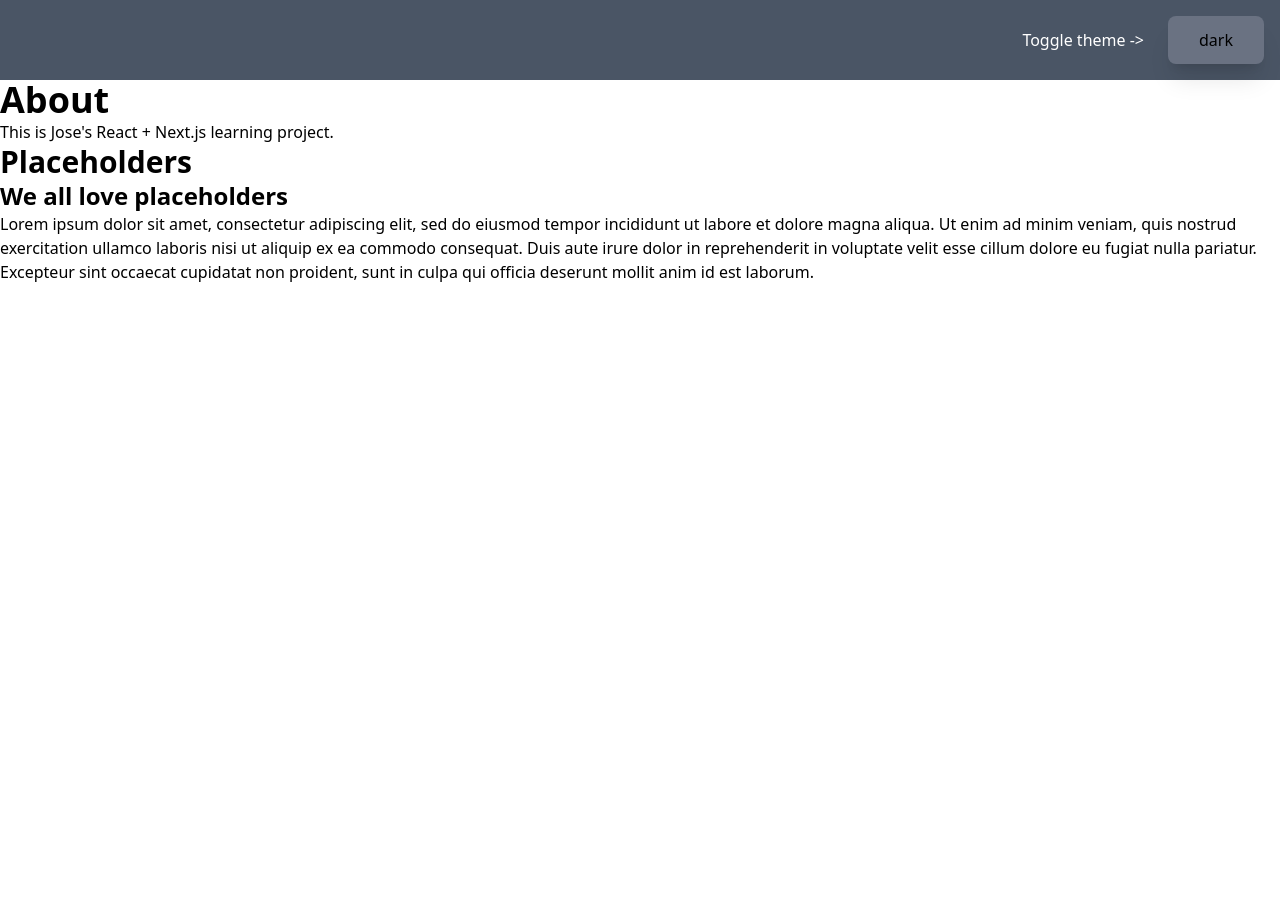
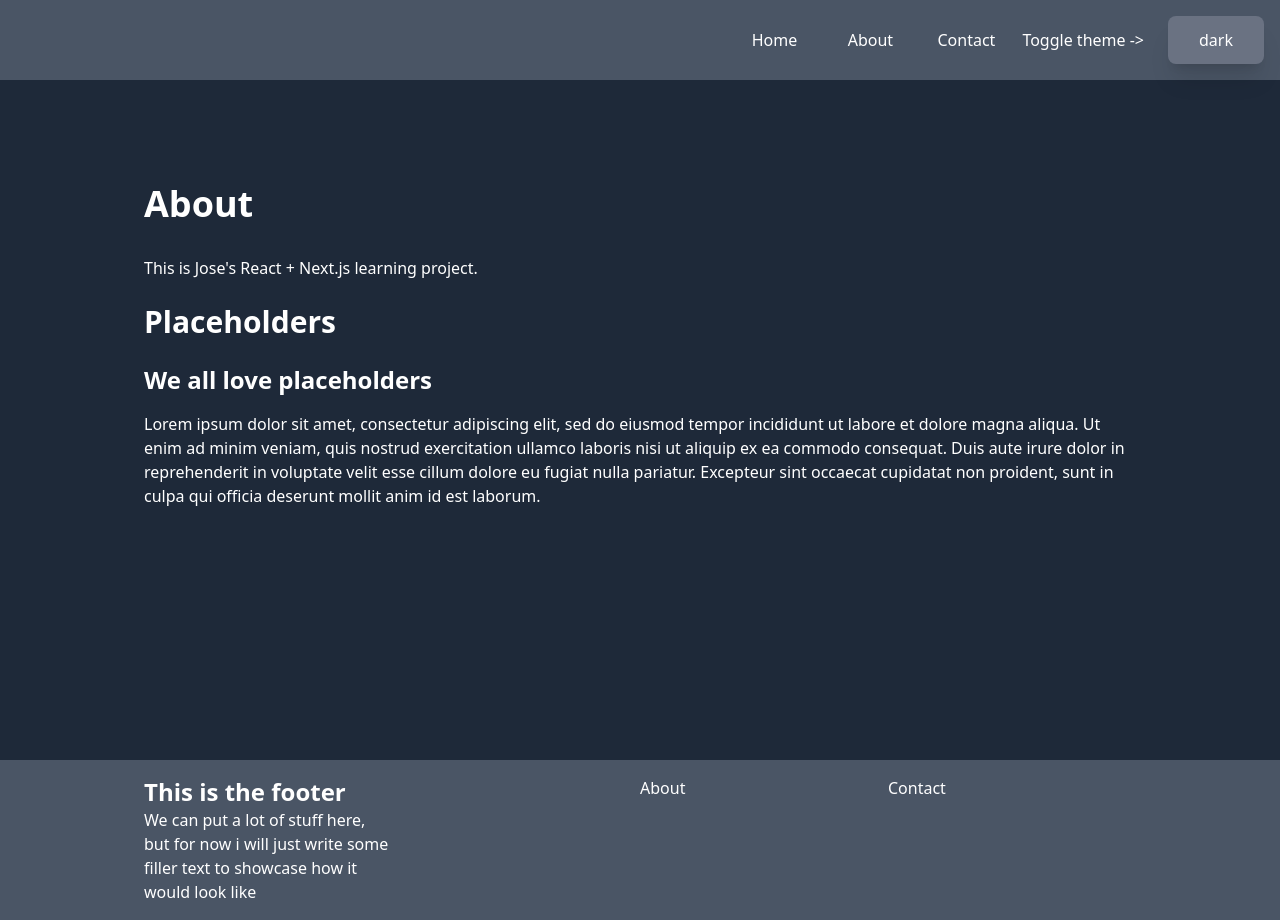
Before and after one commit to Jomapisa/test-app, a Next.js app: page /about in a window 1280 px wide. Before the commit the page ends 800 px from the top, so only its background shows below. Built offline with nearby package versions, Linux system fonts and the light colour scheme.

Commit message:
fill navbar, create footer, additional styling

```diff
--- a/src/app/about/page.tsx
+++ b/src/app/about/page.tsx
@@ -1,14 +1,20 @@
+"use client"
 
+import {useTheme} from "@/context/ThemeContext";
 
 export default function About() {
 
+    const theme = useTheme();
+
+    const bgColor = theme.theme === "light" ? "bg-white" : "bg-gray-800";
+    const textColor = theme.theme === "light" ? "" : "text-white";
 
     return(
-        <div>
-            <h1 className="font-extrabold text-4xl">About</h1>
+        <div  className={`h-[85vh] w-full px-36 py-18 ${bgColor} ${textColor}`}>
+            <h1 className="font-extrabold text-4xl my-8">About</h1>
             <p>This is Jose's React + Next.js learning project. </p>
-            <h2 className="font-bold text-3xl">Placeholders</h2>
-            <h3 className="font-bold text-2xl">We all love placeholders</h3>
+            <h2 className="font-bold text-3xl my-6">Placeholders</h2>
+            <h3 className="font-bold text-2xl my-4">We all love placeholders</h3>
             <p>Lorem ipsum dolor sit amet, consectetur adipiscing elit, sed do eiusmod tempor incididunt ut labore et dolore magna aliqua. Ut enim ad minim veniam, quis nostrud exercitation ullamco laboris nisi ut aliquip ex ea commodo consequat. Duis aute irure dolor in reprehenderit in voluptate velit esse cillum dolore eu fugiat nulla pariatur. Excepteur sint occaecat cupidatat non proident, sunt in culpa qui officia deserunt mollit anim id est laborum.</p>
         </div>
     )
--- a/src/app/contact/page.tsx
+++ b/src/app/contact/page.tsx
@@ -1,9 +1,17 @@
+"use client"
 
+import { useTheme } from "@/context/ThemeContext";
 
 export default function Contact() {
+
+    const theme = useTheme();
+
+    const bgColor = theme.theme === "light" ? "bg-white" : "bg-gray-800";
+    const textColor = theme.theme === "light" ? "" : "text-white";
+
     return(
-        <div>
-            <h1 className="font-extrabold text-4xl">Contact</h1>
+        <div className={`h-[85vh] w-full p-36 ${bgColor} ${textColor}`}>
+            <h1 className="font-extrabold text-4xl my-8">Contact</h1>
             <p>You can contact us by phone or email</p>
             <p>+852 1234 5678</p>
             <p>enquiries@some.domain.com</p>
--- a/src/app/layout.tsx
+++ b/src/app/layout.tsx
@@ -2,6 +2,7 @@ import type { Metadata } from "next";
 import "./globals.css";
 import {ThemeProvider} from "@/context/ThemeContext";
 import Navbar from "@/components/Navbar";
+import Footer from "@/components/Footer"
 
 
 export const metadata: Metadata = {
@@ -23,6 +24,7 @@ export default function RootLayout({
         <ThemeProvider>
           <Navbar/>
           {children}
+          <Footer/>
         </ThemeProvider>
       </body>
     </html>
--- a/src/app/page.tsx
+++ b/src/app/page.tsx
@@ -8,15 +8,15 @@ export default function Home() {
 
   const theme = useTheme();
 
-  const bgColor = theme.theme === "light" ? "bg-white" : "bg-gray-800"
-  const textColor = theme.theme === "light" ? "" : "text-white"
+  const bgColor = theme.theme === "light" ? "bg-white" : "bg-gray-800";
+  const textColor = theme.theme === "light" ? "" : "text-white";
 
   return (
-    <div className={`h-screen w-full grid p-36 ${bgColor}`}>
+    <div className={`h-[85vh] w-full grid p-36 ${bgColor}`}>
       <div className="grid grid-cols-2">
         <div className={`${textColor}`}>
-          <h1 className="font-extrabold text-4xl">Welcome</h1>
-          <h2 className="text-2xl">The current time is <Clock/></h2>
+          <h1 className="font-extrabold text-4xl my-8">Welcome</h1>
+          <h2 className="text-2xl my-6">The current time is <Clock/></h2>
           <p>This is the home page of this React + Next.js learning miniproject. You can browse around and try out its features. Check out the counter component on the right, and the theme toggle button on the navbar! you can also verify the App routing by going to <a className="underline cursor-pointer hover:text-cyan-400" href="/about">about</a> or <a className="underline cursor-pointer hover:text-cyan-400" href="/contact">contact</a> :)</p>
         </div>
         <div className="flex justify-center">
--- a/src/components/Counter.tsx
+++ b/src/components/Counter.tsx
@@ -26,7 +26,7 @@ export default function Counter() {
     const countBgColor = theme.theme === "dark" ? "bg-lime-600": "bg-gray-300";
 
     return(
-        <div className={`rounded-2xl shadow-2xl h-1/3 py-4 px-6 ${bgColor}`}>
+        <div className={`rounded-2xl shadow-2xl h-fit py-4 px-6 ${bgColor}`}>
             <h2 className={`text-center text-2xl ${textColor}`}>Counter</h2>
             <div className="h-0.5 w-full bg-gradient-to-r from-blue-300/0 via-blue-500 to-blue-300/0 my-2"></div>
             <div className={`w-full rounded-lg my-4 h-12 flex items-center justify-end p-2 text-2xl ${countBgColor}`}>
--- /dev/null
+++ b/src/components/Footer.tsx
@@ -0,0 +1,26 @@
+"use client"
+
+import { useTheme } from "@/context/ThemeContext";
+
+export default function Footer() {
+
+    const theme = useTheme();
+
+    const bgColor = theme.theme === "light" ? "bg-blue-300" : "bg-gray-600";
+    const textColor = theme.theme === "light" ? "" : "text-white";
+
+    return(
+        <div className={`w-full h-40 grid grid-cols-8 ${bgColor} ${textColor} px-36 py-4`}>
+            <div className="col-span-2">
+                <h2 className="font-bold text-2xl">This is the footer</h2>
+                <p>We can put a lot of stuff here, but for now i will just write some filler text to showcase how it would look like</p>
+            </div>
+            <div className="col-start-5 col-span-2">
+                <a href="/about">About</a>
+            </div>
+            <div className="col-span-2">
+                <a href="/contact">Contact</a>
+            </div>
+        </div>
+    )
+}
--- a/src/components/Navbar.tsx
+++ b/src/components/Navbar.tsx
@@ -8,11 +8,17 @@ export default function Navbar(){
     const theme = useTheme();
 
     const bgColor = theme.theme === "dark" ? "bg-gray-600": "bg-blue-400";
+    const aBgColor = theme.theme === "dark" ? "bg-gray-600 hover:bg-gray-400": "bg-blue-400 hover:bg-blue-200";
+    const textColor = theme.theme === "dark" ? "text-white": "";
+
 
     return(
-        <div className={`max-w-full sticky h-20 top-0 m-0 ${bgColor} flex justify-end`}>
-            <div className="my-4 mx-2 h-12 flex items-center text-white">Toggle theme {"->"}</div>
+        <nav className={`max-w-full sticky h-20 top-0 m-0 ${bgColor} flex justify-end ${textColor}`}>
+            <a href="/" className={`w-24 flex items-center justify-center cursor-pointer transition-all duration-150 ${aBgColor}`}>Home</a>
+            <a href="/about" className={`w-24 flex items-center justify-center cursor-pointer transition-all duration-150 ${aBgColor}`}>About</a>
+            <a href="/contact" className={`w-24 flex items-center justify-center cursor-pointer transition-all duration-150 ${aBgColor}`}>Contact</a>
+            <div className={`my-4 mx-2 h-12 flex items-center `}>Toggle theme {"->"}</div>
             <ThemeToggle/>
-            </div>
+        </nav>
     )
 }
```
